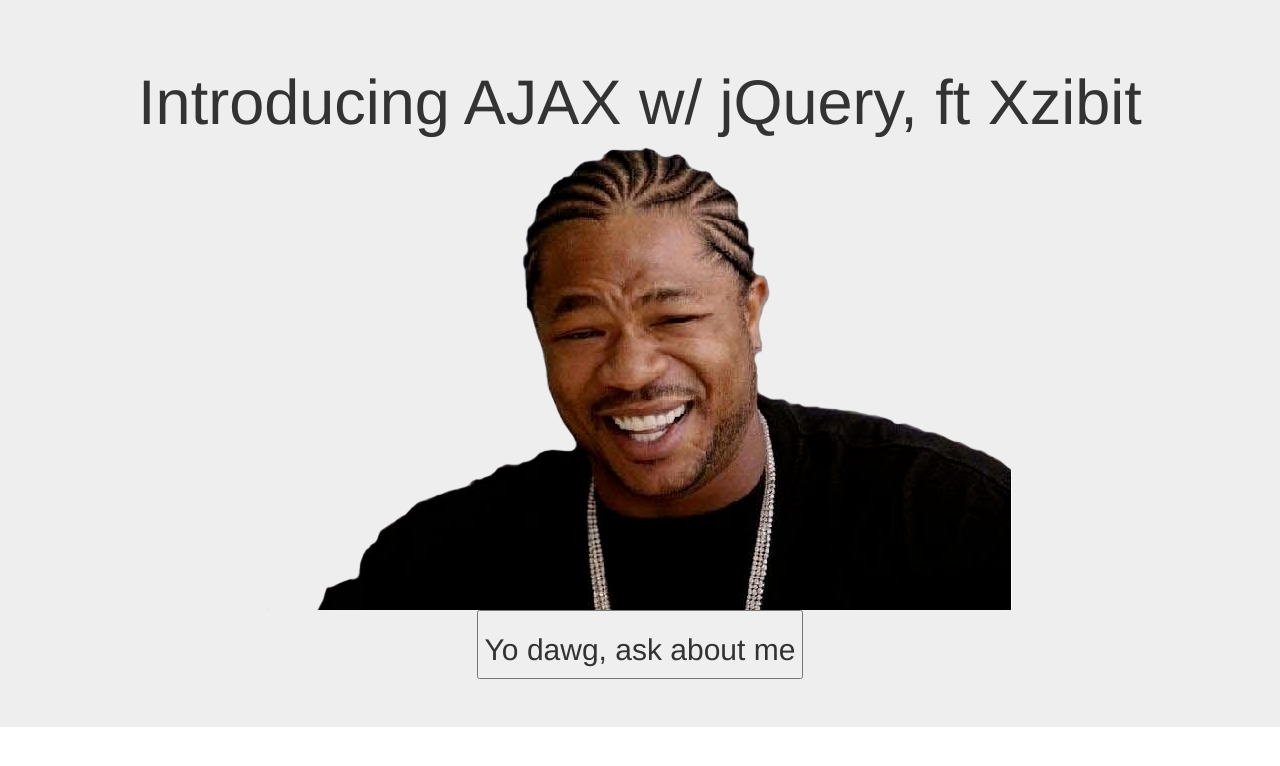
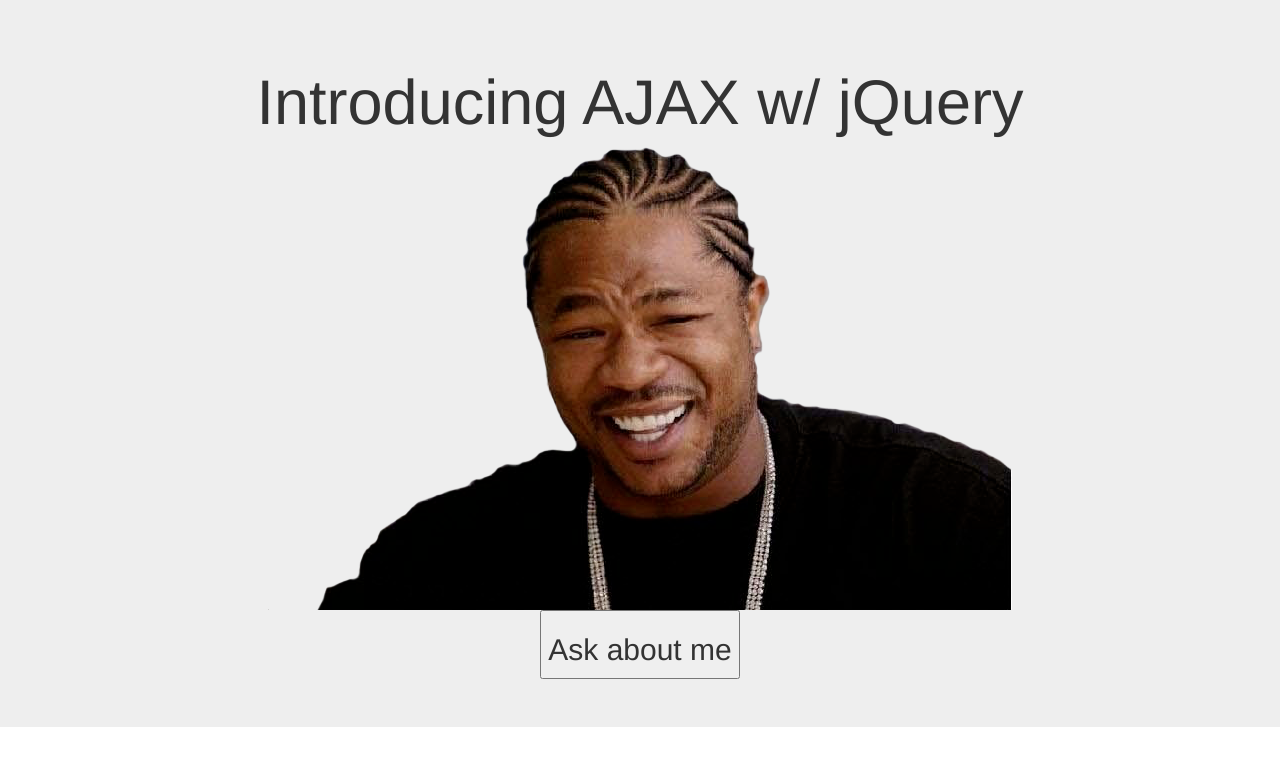
Before and after one commit to Alex-CAN/YwC_Sesh, a plain HTML site: page index.html in a window 1280 px wide. Drawn offline with nearby package versions, Linux system fonts and the light colour scheme.

Commit message:
no need to state the obvious

```diff
--- a/index.html
+++ b/index.html
@@ -13,10 +13,10 @@
   <body>
     <div class="jumbotron">
       <center>
-        <h1> Introducing AJAX w/ jQuery, ft Xzibit </h1>
+        <h1> Introducing AJAX w/ jQuery </h1>
         <img src="./xzibit.jpg" alt="xzibit" />
         <br>
-        <button type="button" id="request"><h2>Yo dawg, ask about me</h2></button>
+        <button type="button" id="request"><h2>Ask about me</h2></button>
         <div id="bio"></div>
       </center>
     </div>
```
Also changed, not shown: 1 other file.
